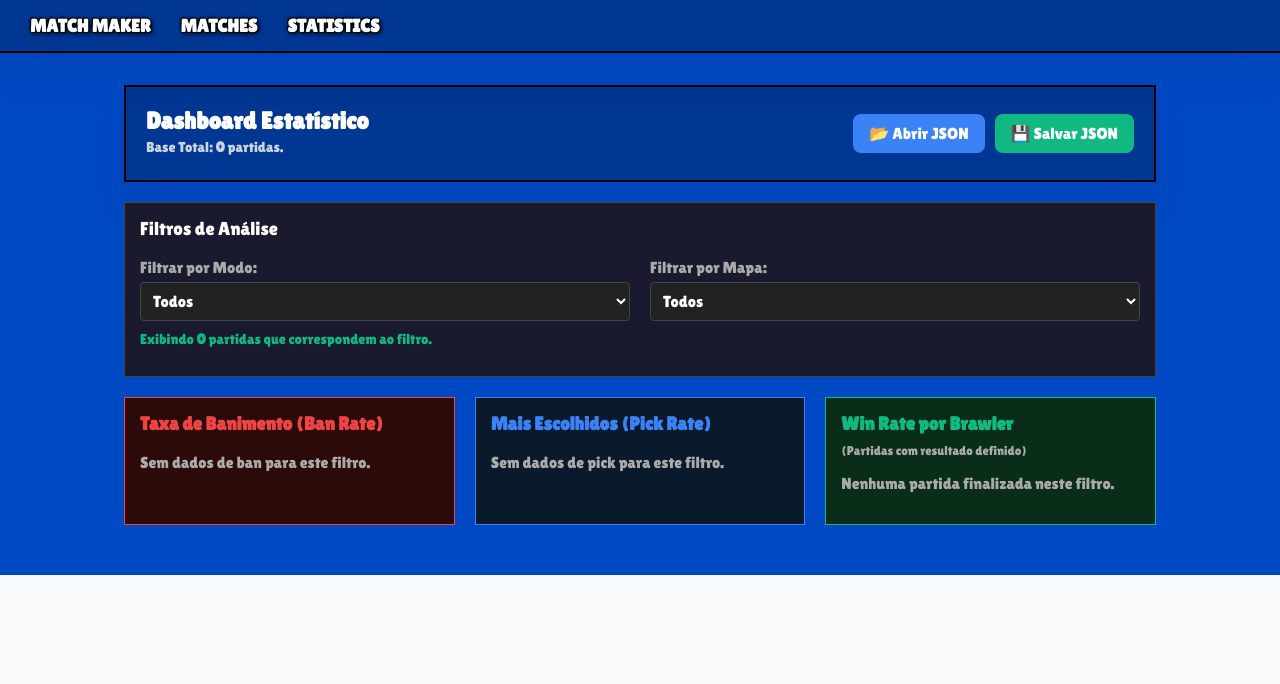
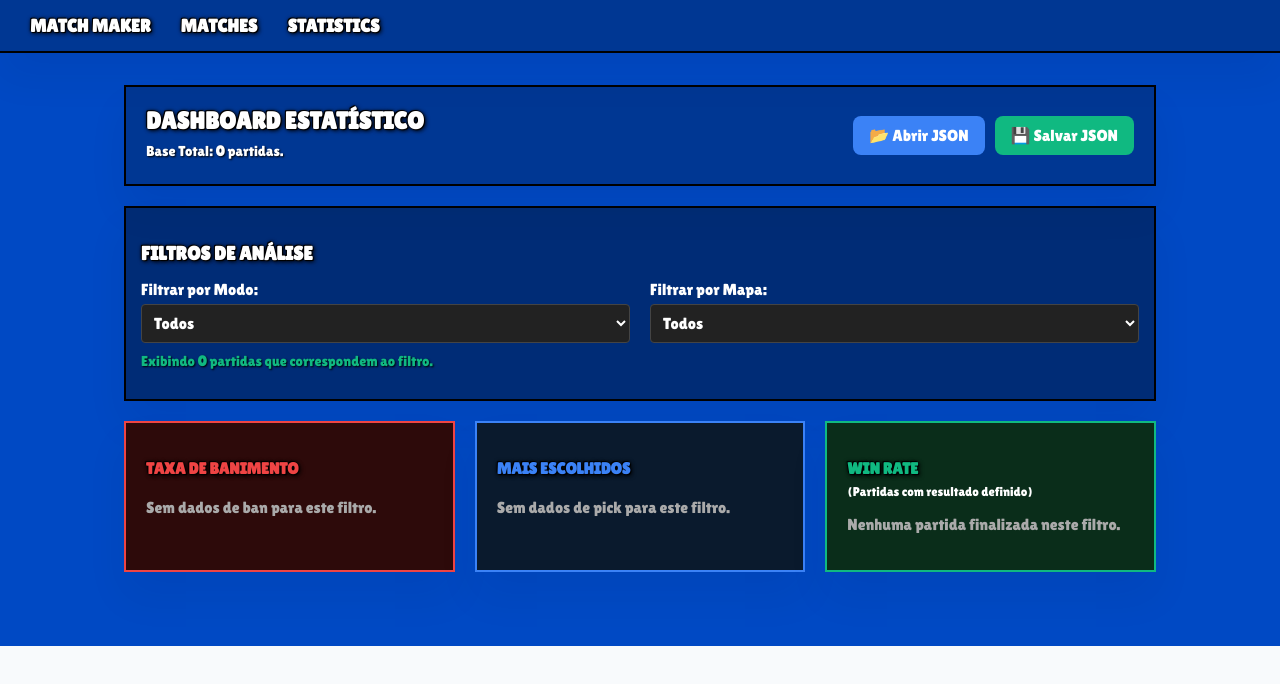
Before and after one commit to neuralshade/brawlpick, a React (Vite) app: page /stats in a window 1280 px wide. Shown: the top 684 px of the page. Built offline with nearby package versions, Linux system fonts and the light colour scheme.

Commit message:
A página para partidas foi implementada.

```diff
--- a/src/pages/MatchMaker.jsx
+++ b/src/pages/MatchMaker.jsx
@@ -2,12 +2,11 @@ import { useMemo, useState, useEffect } from "react";
 import { TEAM_RED, TEAM_BLUE, MAP_MODE_OPTIONS, BRAWLERS, slotLabels } from "../constants";
 import MapSelector from "../components/MapSelector";
 import TeamColumn from "../components/TeamColumn";
-import HistoryCard from "../components/HistoryCard";
 
 function MatchMaker({ savedComps, setSavedComps }) {
   const [firstPickTeam, setFirstPickTeam] = useState(TEAM_RED);
   const [slots, setSlots] = useState(Array(6).fill(""));
-  const [banSlots, setBanSlots] = useState(Array(6).fill("")); // 0-2: Red Bans, 3-5: Blue Bans
+  const [banSlots, setBanSlots] = useState(Array(6).fill(""));
   const [activeSlot, setActiveSlot] = useState(null);
   const [searchTerm, setSearchTerm] = useState("");
   const [selectedMapMode, setSelectedMapMode] = useState(MAP_MODE_OPTIONS[0]);
@@ -57,12 +56,12 @@ function MatchMaker({ savedComps, setSavedComps }) {
 
   const canSave = slots.every(Boolean) && banSlots.every(Boolean);
 
-  const saveComposition = () => {
+  const registerMatch = () => {
     if (!canSave) return;
     setSavedComps((prev) => [
       {
         id: Date.now(),
-        date: new Date().toISOString(), // Adiciona a data da partida
+        date: new Date().toISOString(),
         firstPickTeam,
         mapMode: selectedMapMode,
         notes: notes,
@@ -75,7 +74,7 @@ function MatchMaker({ savedComps, setSavedComps }) {
           hero,
           order: orderLabels[index] || `Pick ${index + 1}`,
         })),
-        result: null // O resultado inicia como nulo/pendente
+        result: null
       },
       ...prev,
     ]);
@@ -83,7 +82,7 @@ function MatchMaker({ savedComps, setSavedComps }) {
     setSlots(Array(6).fill(""));
     setBanSlots(Array(6).fill(""));
     setNotes("");
-    setShowToast("Match draft successfully saved to memory!");
+    setShowToast("Partida registrada com sucesso!");
   };
 
   useEffect(() => {
@@ -127,7 +126,6 @@ function MatchMaker({ savedComps, setSavedComps }) {
         setSelectedMapMode={setSelectedMapMode}
       />
 
-      {/* --- BAN PHASE --- */}
       <section className="pick-grid ban-section">
         <div className="team-column blue-team">
           <div className="team-header">
@@ -169,14 +167,12 @@ function MatchMaker({ savedComps, setSavedComps }) {
           </div>
         </div>
       </section>
-      {/* --- END BAN PHASE --- */}
 
       <section className="pick-grid">
         <TeamColumn teamName="BLUE TEAM" teamClass="blue-team" glowClass="blue-glow" startIndex={3} teamSlots={slots.slice(3, 6)} {...commonTeamProps} />
         <TeamColumn teamName="RED TEAM" teamClass="red-team" glowClass="red-glow" startIndex={0} teamSlots={slots.slice(0, 3)} {...commonTeamProps} />
       </section>
 
-      {/* --- DRAFT NOTES --- */}
       <section className="map-mode-card notes-section">
         <textarea
           className="notes-textarea"
@@ -188,12 +184,10 @@ function MatchMaker({ savedComps, setSavedComps }) {
 
       <section className="actions-card">
         {showToast && <span className="toast-message toast-success">{showToast}</span>}
-        <button className="save-draft-btn" disabled={!canSave} onClick={saveComposition}>
-          Save Draft
+        <button className="save-draft-btn" disabled={!canSave} onClick={registerMatch}>
+          Registrar Partida
         </button>
       </section>
-
-      <HistoryCard savedComps={savedComps} />
     </main>
   );
 }
--- a/src/pages/Statistics.jsx
+++ b/src/pages/Statistics.jsx
@@ -125,8 +125,12 @@ export default function Statistics({ savedComps, setSavedComps }) {
       <section className="map-mode-card stats-header-card">
         <div className="stats-header-content">
           <div>
-            <h1 className="stats-title">Dashboard Estatístico</h1>
-            <p className="stats-subtitle">Base Total: <b>{savedComps?.length || 0}</b> partidas.</p>
+            <h1 className="stats-title map-mode-group-title" style={{ fontSize: '1.5rem', margin: 0 }}>
+              Dashboard Estatístico
+            </h1>
+            <p className="stats-subtitle" style={{ color: '#fff', textShadow: '1px 1px 2px #000' }}>
+              Base Total: <b>{savedComps?.length || 0}</b> partidas.
+            </p>
           </div>
 
           <div className="stats-actions">
@@ -139,28 +143,30 @@ export default function Statistics({ savedComps, setSavedComps }) {
         {error && <div className="stats-toast-error">{error}</div>}
       </section>
 
-      <section className="filters-section">
-        <h3 className="filters-title">Filtros de Análise</h3>
+      <section className="map-mode-card filters-section" style={{ background: 'rgba(0,0,0,0.4)', border: '2px solid #000' }}>
+        <h3 className="map-mode-group-title" style={{ fontSize: '1.2rem' }}>Filtros de Análise</h3>
         <div className="filters-grid">
           <div className="filter-group">
-            <label className="filter-label">Filtrar por Modo:</label>
+            <label className="filter-label" style={{ color: '#fff' }}>Filtrar por Modo:</label>
             <select className="filter-select" value={filterMode} onChange={(e) => { setFilterMode(e.target.value); setFilterMap('Todos'); }}>
               {uniqueModes.map(m => <option key={m} value={m}>{m}</option>)}
             </select>
           </div>
           <div className="filter-group">
-            <label className="filter-label">Filtrar por Mapa:</label>
+            <label className="filter-label" style={{ color: '#fff' }}>Filtrar por Mapa:</label>
             <select className="filter-select" value={filterMap} onChange={(e) => setFilterMap(e.target.value)}>
               {uniqueMaps.map(m => <option key={m} value={m}>{m}</option>)}
             </select>
           </div>
         </div>
-        <p className="filter-result-text">Exibindo <b>{filteredComps.length}</b> partidas que correspondem ao filtro.</p>
+        <p className="filter-result-text" style={{ textShadow: '1px 1px 2px #000' }}>
+          Exibindo <b>{filteredComps.length}</b> partidas que correspondem ao filtro.
+        </p>
       </section>
 
       <div className="stats-panels-grid">
-        <div className="stats-panel panel-bans">
-          <h3 className="panel-title title-bans">Taxa de Banimento (Ban Rate)</h3>
+        <div className="map-mode-card panel-bans" style={{ borderColor: '#ef4444', borderWidth: '2px' }}>
+          <h3 className="map-mode-group-title" style={{ color: '#ef4444' }}>Taxa de Banimento</h3>
           {banStats.length > 0 ? (
             <ul className="stats-list">
               {banStats.map((b, i) => (
@@ -173,8 +179,8 @@ export default function Statistics({ savedComps, setSavedComps }) {
           ) : <p className="empty-text">Sem dados de ban para este filtro.</p>}
         </div>
 
-        <div className="stats-panel panel-picks">
-          <h3 className="panel-title title-picks">Mais Escolhidos (Pick Rate)</h3>
+        <div className="map-mode-card panel-picks" style={{ borderColor: '#3b82f6', borderWidth: '2px' }}>
+          <h3 className="map-mode-group-title" style={{ color: '#3b82f6' }}>Mais Escolhidos</h3>
           {pickStats.length > 0 ? (
             <ul className="stats-list">
               {pickStats.slice(0, 10).map(([name, count], i) => (
@@ -187,9 +193,9 @@ export default function Statistics({ savedComps, setSavedComps }) {
           ) : <p className="empty-text">Sem dados de pick para este filtro.</p>}
         </div>
 
-        <div className="stats-panel panel-winrate">
-          <h3 className="panel-title title-winrate">Win Rate por Brawler</h3>
-          <span className="panel-subtitle">(Partidas com resultado definido)</span>
+        <div className="map-mode-card panel-winrate" style={{ borderColor: '#10b981', borderWidth: '2px' }}>
+          <h3 className="map-mode-group-title" style={{ color: '#10b981' }}>Win Rate</h3>
+          <span className="panel-subtitle" style={{ color: '#fff' }}>(Partidas com resultado definido)</span>
           {winRateStats.length > 0 ? (
             <ul className="stats-list">
               {winRateStats.map((b, i) => (
```
Also changed, not shown: src/pages/Matches.jsx (+49 -46 lines).
